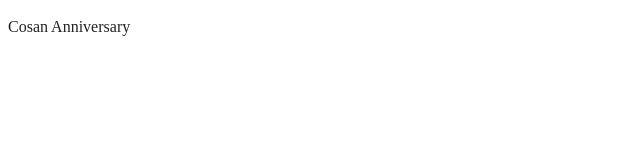
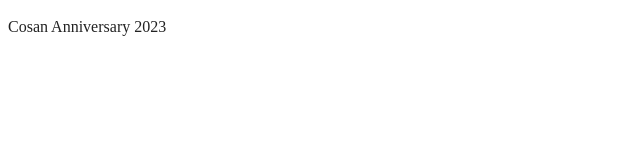
Before and after one commit to tyanyaw/cosan-anniversary, a website built with webpack: page index.html in a window 1280 px wide. Shown: the full height of the page, 0-640 px from the left. Built offline with nearby package versions, Linux system fonts and the light colour scheme.

Commit message:
add 2023

```diff
--- a/index.html
+++ b/index.html
@@ -24,7 +24,7 @@
 <body>
 
   <!-- Add your site or application content here -->
-  <p>Cosan Anniversary</p>
+  <p>Cosan Anniversary 2023</p>
   <script src="js/app.js"></script>
 
 </body>
```
